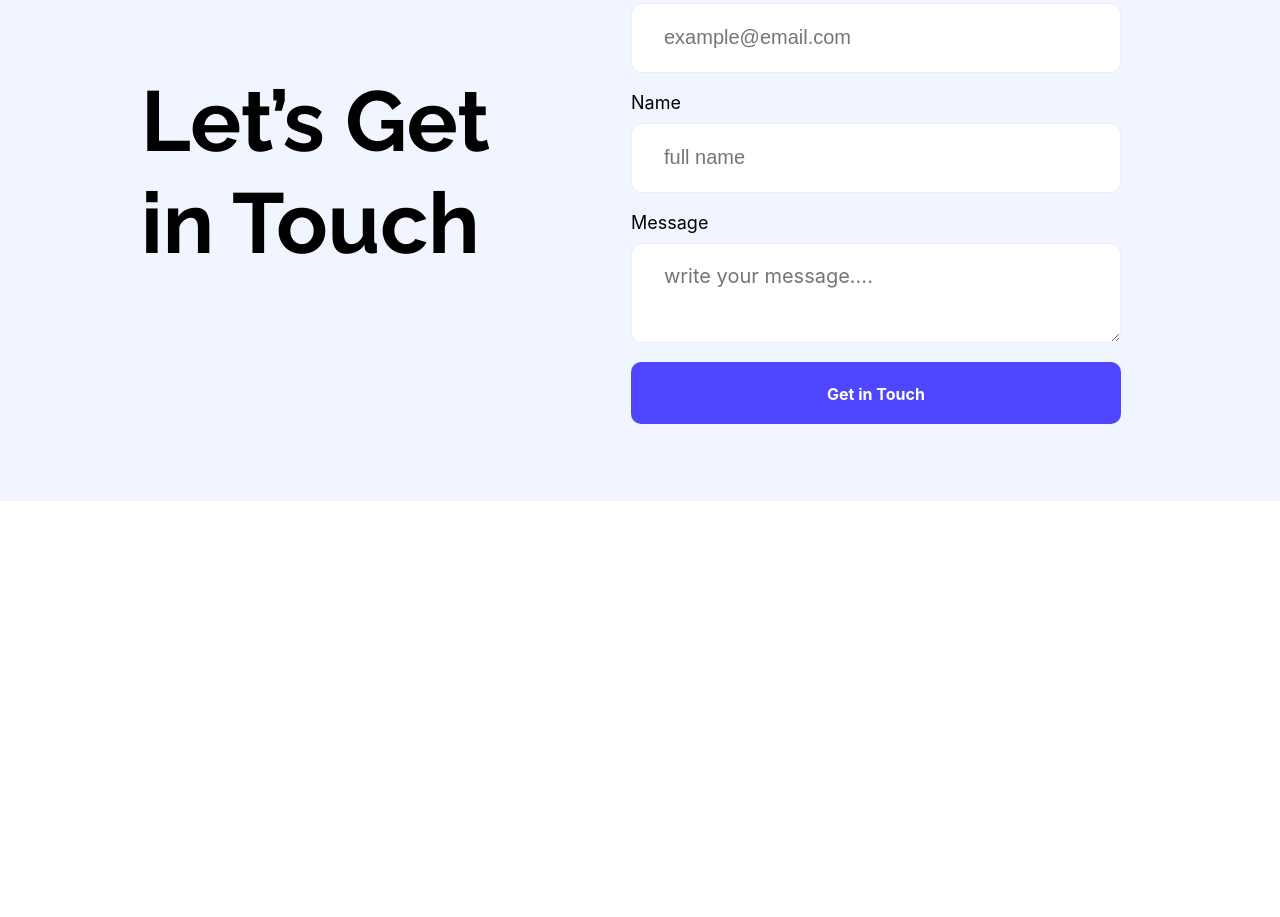
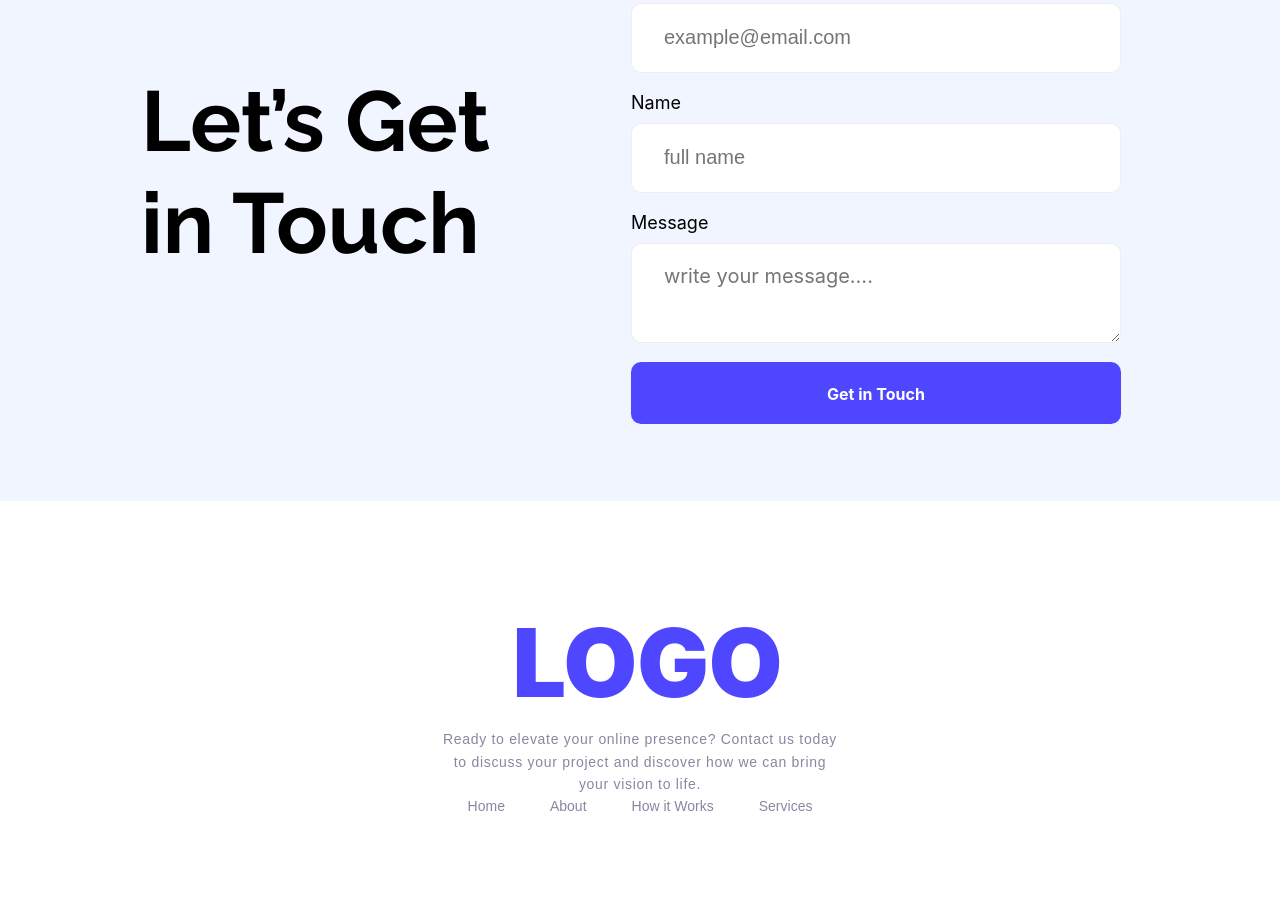
Before and after one commit to Tasmi-Chowdhury/first-assignment, a plain HTML site: page B12A01-landing-launchpad/index.html in a window 1280 px wide. Shown: the part 3240-4157 px from the top of the page. Before the commit the page ends 3741 px from the top, so only its background shows below. Drawn offline with Linux system fonts and the light colour scheme.

```diff
--- a/B12A01-landing-launchpad/index.html
+++ b/B12A01-landing-launchpad/index.html
@@ -189,7 +189,21 @@
 
 
     </main>
+    <!-- footer section  -->
     <footer>
+       <div class="footer-section">
+        <a href="" class="logo inter-for-data">LOGO</a>
+        <p>Ready to elevate your online presence? Contact us today to discuss your project and discover how we can bring your vision to life.</p>
+       </div>
+       <nav class="nav-contant">
+       <ul>
+        <li><a href="">Home</a></li>
+        <li><a href="">About</a></li>
+        <li><a href="">How it Works</a></li>
+        <li><a href="">Services</a></li>
+       </ul>
+        </nav>
+
 
     </footer>
 
--- a/B12A01-landing-launchpad/style/portfolio.css
+++ b/B12A01-landing-launchpad/style/portfolio.css
@@ -20,7 +20,11 @@
     display: auto;
 
 }
+
+
 /* header-style */
+
+
 .header {
 
     background-image: url('../Assets/Hero-bg.png');
@@ -99,6 +103,9 @@ nav {
     margin-bottom: 37px;
 }
 /* Main section */
+
+
+
 /* Action Section style */
 
 
@@ -375,3 +382,78 @@ form {
     text-align: left;
 
 }
+
+/* footer style  */
+
+footer {
+    background-color: white;
+
+
+
+
+}
+.footer-section {
+
+    justify-content: center;
+    gap: 30px;
+    padding: 104px 440px 20px;
+    text-align: center;
+}
+.footer-section a {
+    font-size: 95px;
+    margin-left: 15px ;
+
+    padding: 0;
+    margin-bottom: 8px;
+
+
+}
+.footer-section p {
+    font-size: 14px;
+    color: #8987A1;
+    font-family: sans-serif;
+    padding: 0%;
+    max-width: 535px;
+    max-height: 48px;
+    margin-top: 8px;
+    line-height: 1.6;
+    letter-spacing: 0.7px;
+
+
+}
+footer nav {
+    display: flex;
+    align-items: center;
+    justify-content: space-around;
+    /* margin: 0 200px 0 226px; */
+    padding: 0px;
+
+}
+.containt {
+
+
+
+}
+footer nav ul {
+    display: flex;
+    align-items: center;
+    padding: 0%;
+    gap: 45px;
+
+
+}
+footer nav ul li {
+    list-style: none;
+   padding-top: 20px;
+   padding-top: 0px;
+
+}
+footer nav a {
+    text-decoration: none;
+    flex-wrap: wrap;
+    font-size: 14px;
+    color: #8987A1;
+    font-family: sans-serif;
+    padding-bottom: 103px;
+    height: 24px;
+}
```
